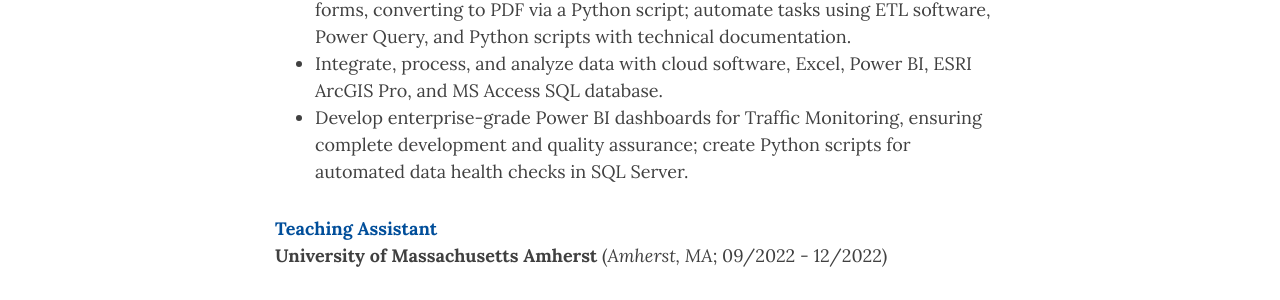
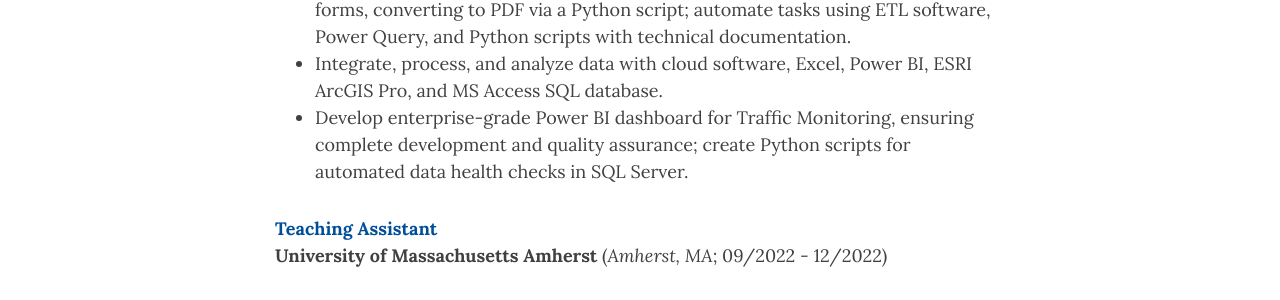
Before and after one commit to carmancater/carmancater.github.io, a Jekyll site: the page built from aboutme.md, in a window 1280 px wide and 900 px high, scrolled down 754 px. Shown: the part 154-454 px from the top of the window. Built offline with Jekyll 4.4.1, drawn with Linux system fonts in a browser that asks for light colours; nearby versions of some CDN libraries; emoji names are drawn with the system emoji font.

Commit message:
Update aboutme.md

```diff
--- a/aboutme.md
+++ b/aboutme.md
@@ -24,7 +24,7 @@
 - Analyze business requirements, participate in project planning, and define data tables for cloud-to-enterprise data migration in Microsoft SQL Server.
 - Utilize Power Automate to transfer SharePoint list data to HTML/CSS project forms, converting to PDF via a Python script; automate tasks using ETL software, Power Query, and Python scripts with technical documentation.
 - Integrate, process, and analyze data with cloud software, Excel, Power BI, ESRI ArcGIS Pro, and MS Access SQL database.
-- Develop enterprise-grade Power BI dashboards for Traffic Monitoring, ensuring complete development and quality assurance; create Python scripts for automated data health checks in SQL Server.
+- Develop enterprise-grade Power BI dashboard for Traffic Monitoring, ensuring complete development and quality assurance; create Python scripts for automated data health checks in SQL Server.
 
 <span style="color: #004E9A">**Teaching Assistant**</span>
 **University of Massachusetts Amherst** (*Amherst, MA*; 09/2022 - 12/2022)
```
